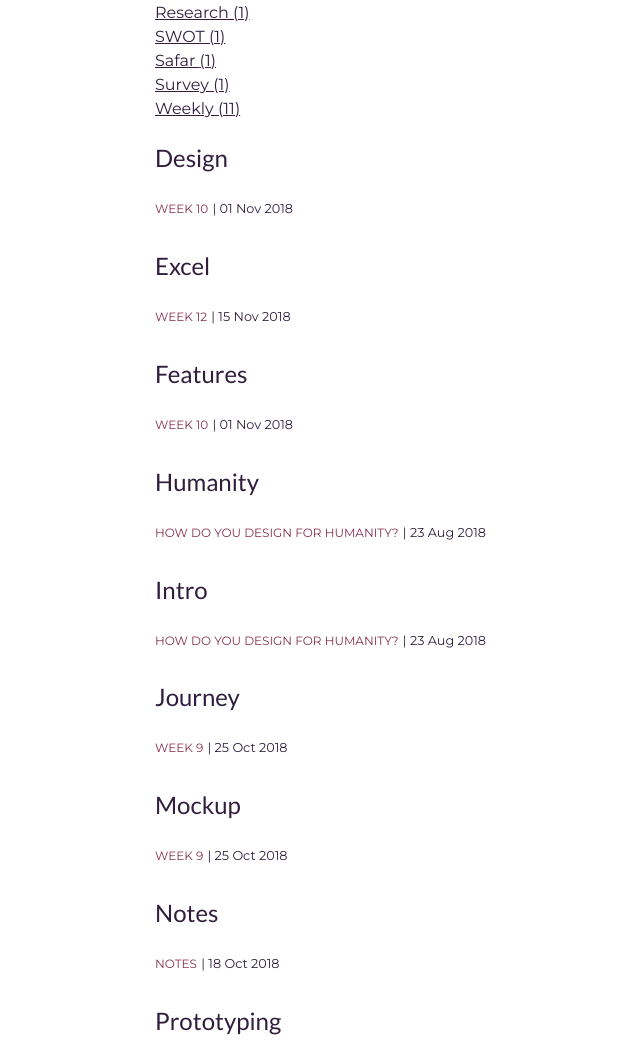
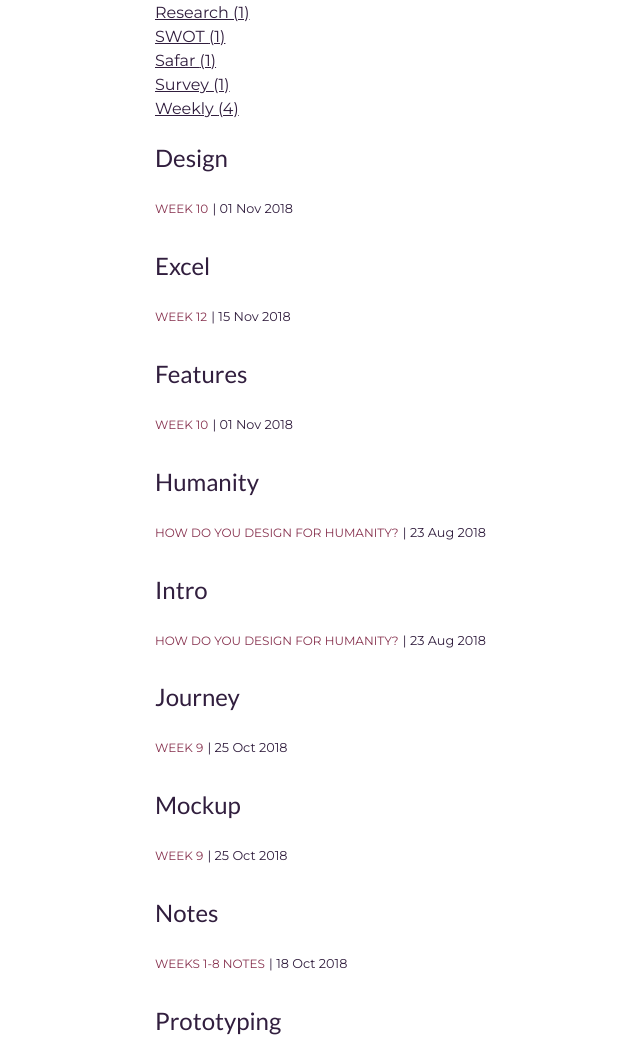
Before and after one commit to jonashen/vrei, a Jekyll site: the page built from _pages/tags.html, in a window 1280 px wide. Shown: the part 526-1586 px from the top of the page, without its empty margins (5-645 px from the left). Built offline with Jekyll 4.4.1, drawn with Linux system fonts in a browser that asks for light colours; some of the changed text lies outside the part shown.

Commit message:
Restructure maintenance

```diff
--- a/_posts/2018-10-18-notes.markdown
+++ b/_posts/2018-10-18-notes.markdown
@@ -1,6 +1,6 @@
 ---
 layout: post
-title: Notes
+title: Weeks 1-8 Notes
 date: 2018-10-18
 description: # (optional)
 img: tents.jpg # (optional)
```
Also changed, not shown: _posts/_2018-08-30-week-1.markdown (renamed from _posts/2018-08-30-week-1.markdown), _posts/_2018-09-06-week-2.markdown (renamed from _posts/2018-09-06-week-2.markdown), _posts/_2018-09-13-week-3.markdown (renamed from _posts/2018-09-13-week-3.markdown), _posts/_2018-09-20-week-4.markdown (renamed from _posts/2018-09-20-week-4.markdown), _posts/_2018-09-27-week-5.markdown (renamed from _posts/2018-09-27-week-5.markdown), _posts/_2018-10-04-week-6.markdown (renamed from _posts/2018-10-04-week-6.markdown), _posts/_2018-10-11-week-7.markdown (renamed from _posts/2018-10-11-week-7.markdown).
